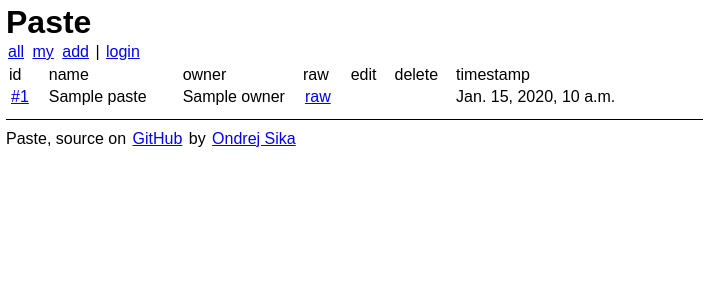
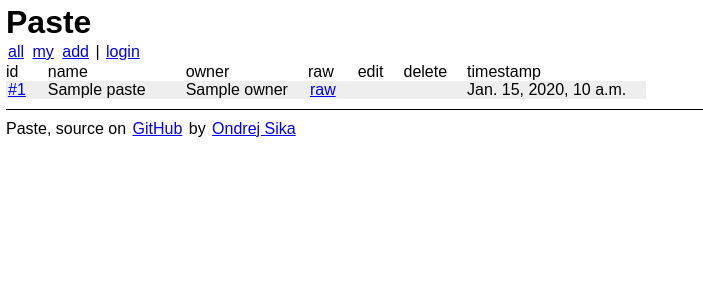
Before and after one commit to ondrejsika/paste, a Django app: template paste/templates/paste/index.html in a window 1280 px wide. Shown: the top 300 px of the page, without its empty margins (0-703 px from the left). Run offline with Django 3.2, Linux system fonts and the light colour scheme; the template is opened without the code that fills it: most values are stand-ins (such as "Sample title", 1, 10 or a date in 2020); some libraries are stand-ins or nearby versions.

Commit message:
highlight actual row in paste list

```diff
--- a/paste/static/main.css
+++ b/paste/static/main.css
@@ -15,7 +15,7 @@ hr {
 }
 
 td {
-  padding-right: 15px;
+  padding-right: 20px;
 }
 
 textarea {
@@ -33,3 +33,11 @@ textarea {
 .red {
     color: red;
 }
+
+table.highlight tr:nth-child(even) {
+    background-color: #EEEEEE;
+}
+
+table.highlight tr:hover  {
+    background-color: #CCCCCC;
+}
--- a/paste/templates/paste/index.html
+++ b/paste/templates/paste/index.html
@@ -1,6 +1,6 @@
 {% extends "base.html"%}
 {% block content %}
-<table>
+<table class="highlight" cellspacing="0" cellpadding="0">
     <tr>
         <td>id</td>
         <td>name</td>
```
